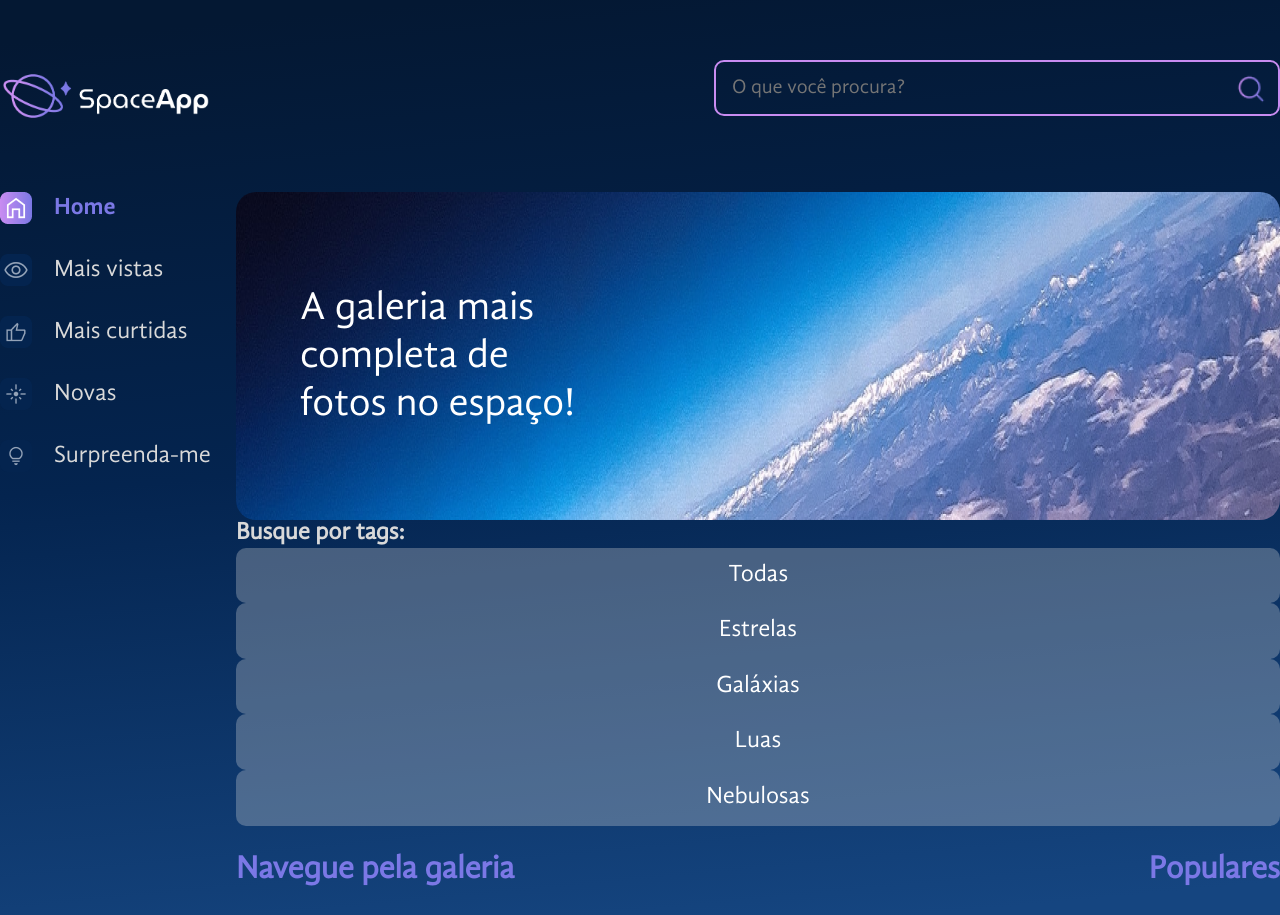
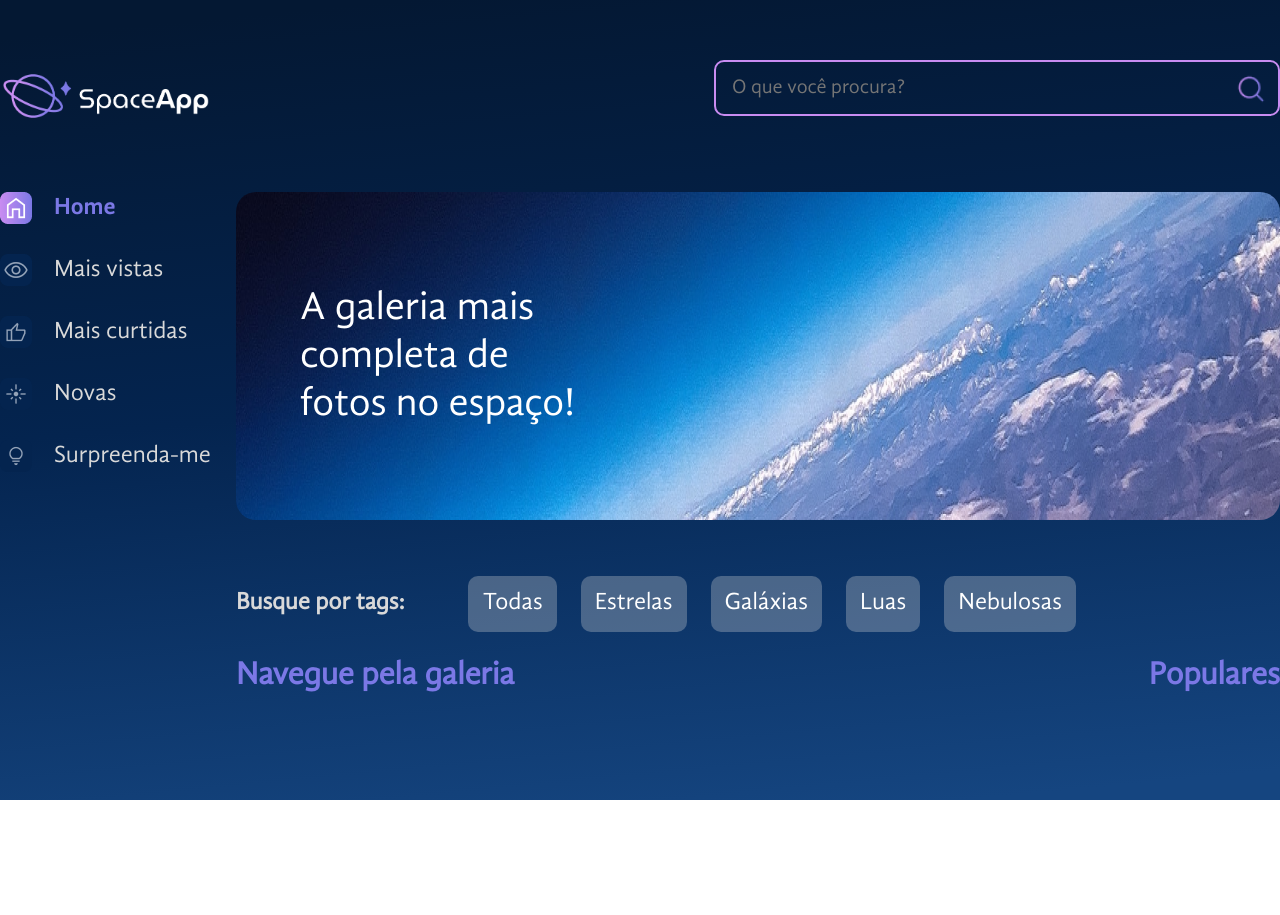
Before and after one commit to FredericoSantana/alura_react_styled_components, a React (Vite) app: page / in a window 1280 px wide. After the commit the page ends 800 px from the top, so only its background shows below. Built offline with nearby package versions, Linux system fonts and the light colour scheme.

Commit message:
estilização da disposição das tags

```diff
--- a/src/components/Gallery/Tags/index.jsx
+++ b/src/components/Gallery/Tags/index.jsx
@@ -1,5 +1,12 @@
 import tags from "./tags.json";
 import styled from "styled-components";
+
+const TagContainer = styled.section({
+  display: "flex",
+  alignItems: "center",
+  gap: "64px",
+  marginTop: "56px"
+});
 
 const TagTitle = styled.h3({
   color: "#D9D9D9",
@@ -22,12 +29,20 @@ const Tag = styled.button({
   }
 });
 
+const Div = styled.div({
+  display: "flex",
+  gap: "24px",
+  justifyContent: "end"
+})
+
 const Tags = () => {
   return (
-    <>
+    <TagContainer>
       <TagTitle>Busque por tags:</TagTitle>
-      {tags.map(tag => <Tag key={tag.id}>{tag.titulo}</Tag>)}
-    </>
+      <Div>
+        {tags.map(tag => <Tag key={tag.id}>{tag.titulo}</Tag>)}
+      </Div>
+    </TagContainer>
   );
 };
 
```
